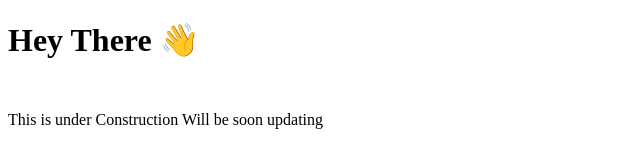
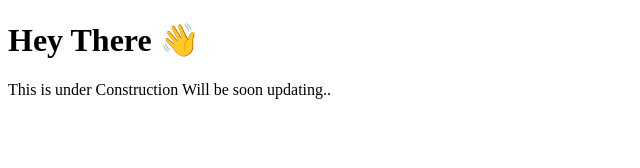
Before and after one commit to thehacklady/thehacklady.github.io, a plain HTML site: page index.html in a window 1280 px wide. Shown: the whole page, without its empty margins (0-640 px from the left). Drawn offline with Linux system fonts and the light colour scheme.

Commit message:
third commit

```diff
--- a/index.html
+++ b/index.html
@@ -2,6 +2,6 @@
 <html>
 <body>
 <h1>Hey There <span class="wave">👋</span></h1>
-<p>This is under Construction <i class='fas fa-hammer' style='font-size:48px;color:red'></i> Will be soon updating </p>
+<p>This is under Construction <i class='fas fa-hammer'></i> Will be soon updating..</p>
 </body>
 </html>
```
